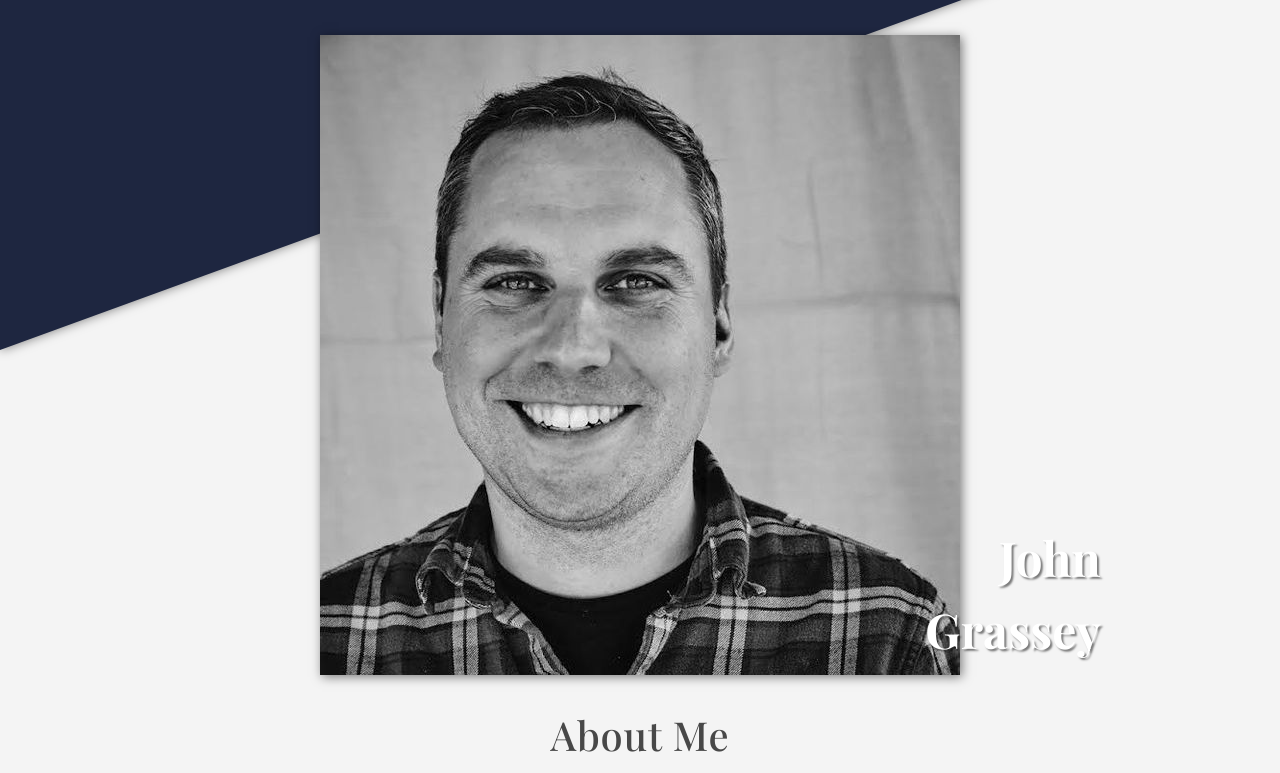
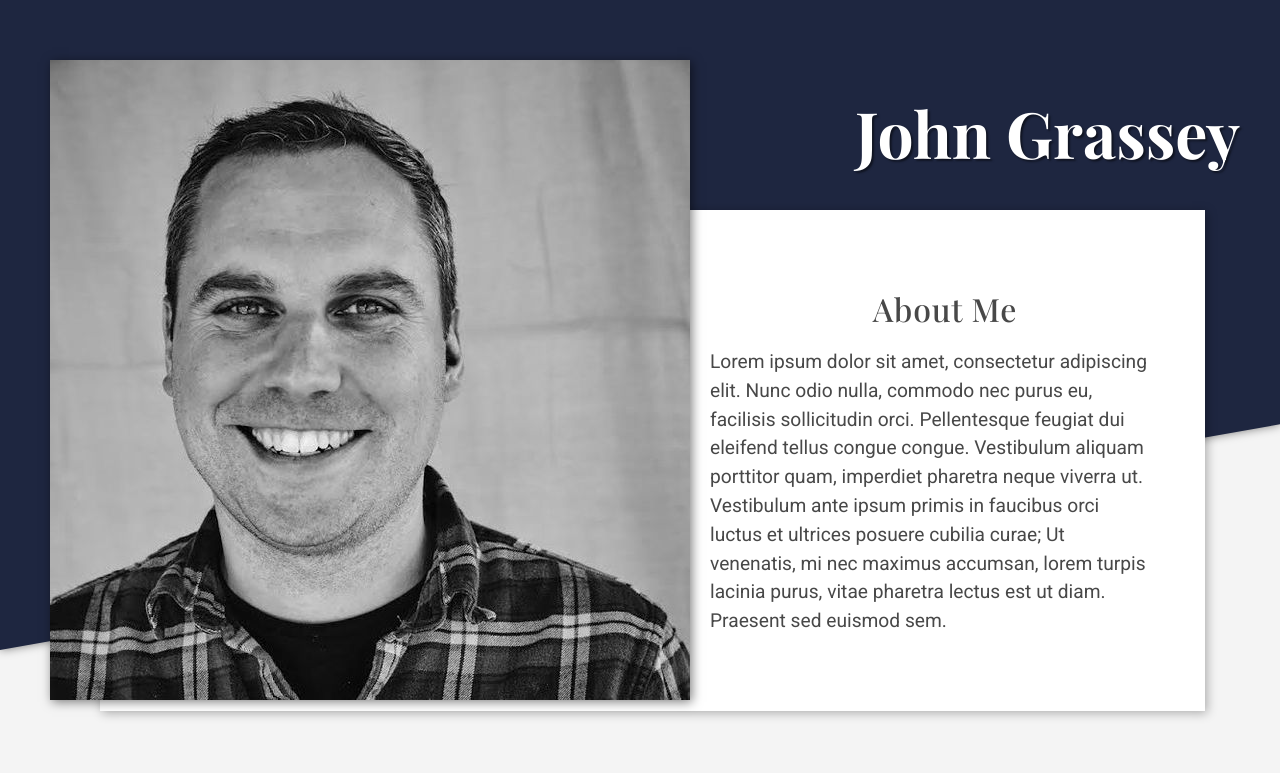
Before and after one commit to johngrassey/portfolio, a plain HTML site: page index.html in a window 1280 px wide. Shown: the top 773 px of the page. Drawn offline with nearby package versions, Linux system fonts and the light colour scheme; a web font is replaced by a local one.

Commit message:
Update Header Layout for Tablet Breakpoint

```diff
--- a/index.html
+++ b/index.html
@@ -22,10 +22,10 @@
       <div class="slope"></div>
       <div class="image-container">
         <img
-          src="images/headshot.jpg"
-          alt="Black and White Headshot of John Grassey"
+          src="images/head.jpg"
+          alt="Black and White Picture of John Grassey"
         />
-        <h1>John<br />Grassey</h1>
+        <h1>John Grassey</h1>
       </div>
     </header>
     <div class="about">
@@ -199,7 +199,7 @@
           ><i class="devicon-linkedin-plain"></i
         ></a>
       </div>
-      <img src="images/headshot.jpg" alt="Another Headshot" />
+      <img src="images/head.jpg" alt="Another Shot" />
     </footer>
   </body>
 </html>
--- a/style.css
+++ b/style.css
@@ -67,6 +67,7 @@ HEADER
   transform: skewY(-20deg);
   transform-origin: top left;
   box-shadow: 0 0 10px rgba(0, 0, 0, 0.5);
+  z-index: 1;
 }
 
 .image-container {
@@ -77,6 +78,7 @@ HEADER
 
 header img {
   position: relative;
+  z-index: 3;
   top: 0;
   left: 50%;
   transform: translate(-50%);
@@ -93,6 +95,7 @@ h1 {
   font-size: 3rem;
   text-shadow: 2px 2px 2px rgba(0, 0, 0, 0.5);
   text-align: right;
+  z-index: 4;
 }
 
 /* ABOUT ME */
@@ -234,3 +237,67 @@ p.pitch {
 .email {
   margin-top: 10px;
 }
+
+/* MEDIA QUERIES */
+
+@media (min-width: 600px) {
+  /* PROJECT LIST */
+
+  .projectlist {
+    margin: 0px 80px;
+  }
+
+  /* HEADER */
+
+  .slope {
+    min-height: 650px;
+    transform: skewY(-10deg);
+  }
+
+  .image-container {
+    position: relative;
+    width: 100%;
+    margin: 35px auto 0;
+    padding: 25px 50px;
+  }
+
+  header img {
+    position: relative;
+    float: left;
+    top: 0;
+    left: 0;
+    transform: translate(0%);
+    max-width: 55%;
+    margin: 0px 20px 5px 0px;
+  }
+
+  h1 {
+    top: 50px;
+    right: 40px;
+    font-size: 4rem;
+    text-align: right;
+  }
+
+  /* ABOUT ME */
+
+  .about {
+    position: relative;
+    background-color: #fff;
+    box-shadow: 2px 2px 10px rgba(0, 0, 0, 0.3);
+    padding: 75px 25px;
+    margin: 125px 75px 0px 100px;
+    z-index: 2;
+  }
+
+  .about h2 {
+    font-size: 2rem;
+  }
+
+  .about p {
+    font-size: 1.2rem;
+  }
+
+  .about .socials {
+    display: none;
+  }
+}
```
Also changed, not shown: images/head.jpg (renamed from images/headshot.jpg).
